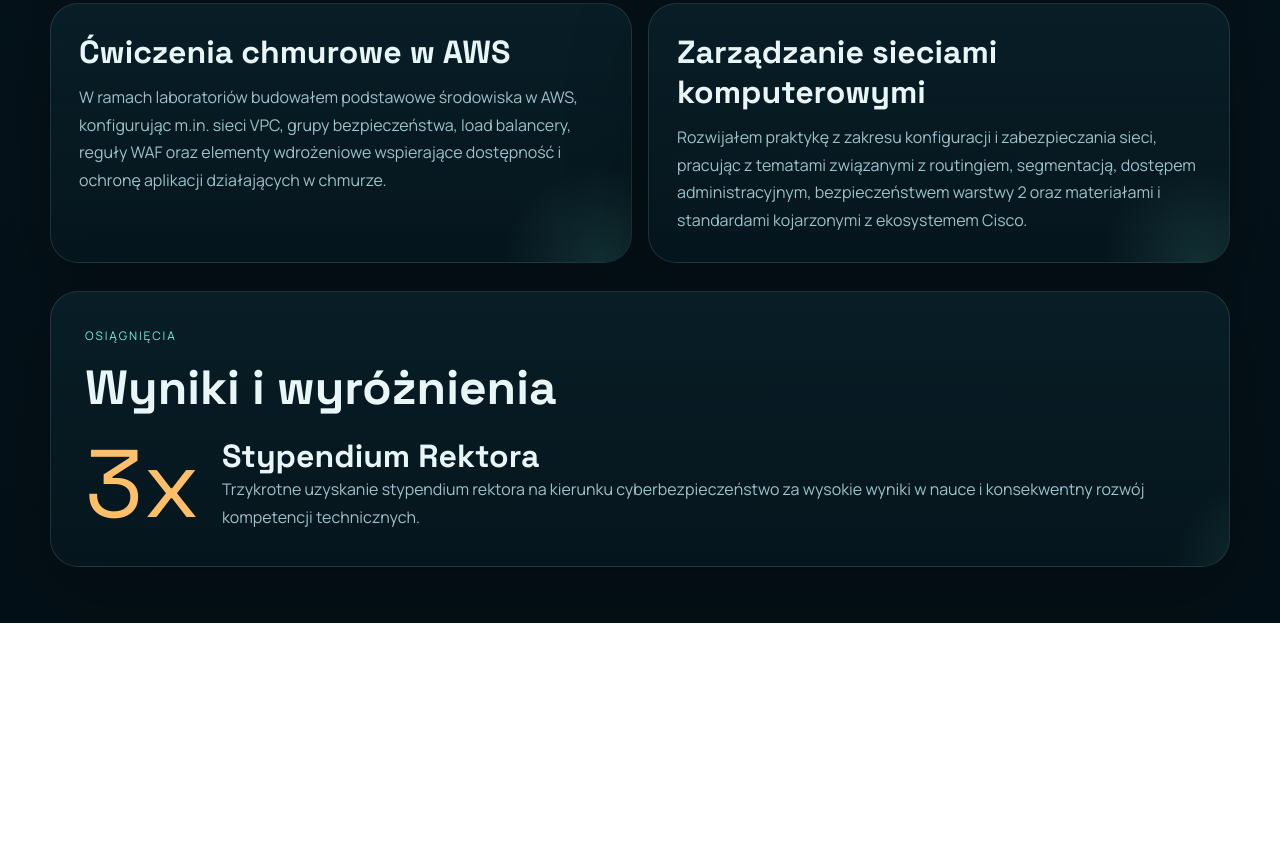
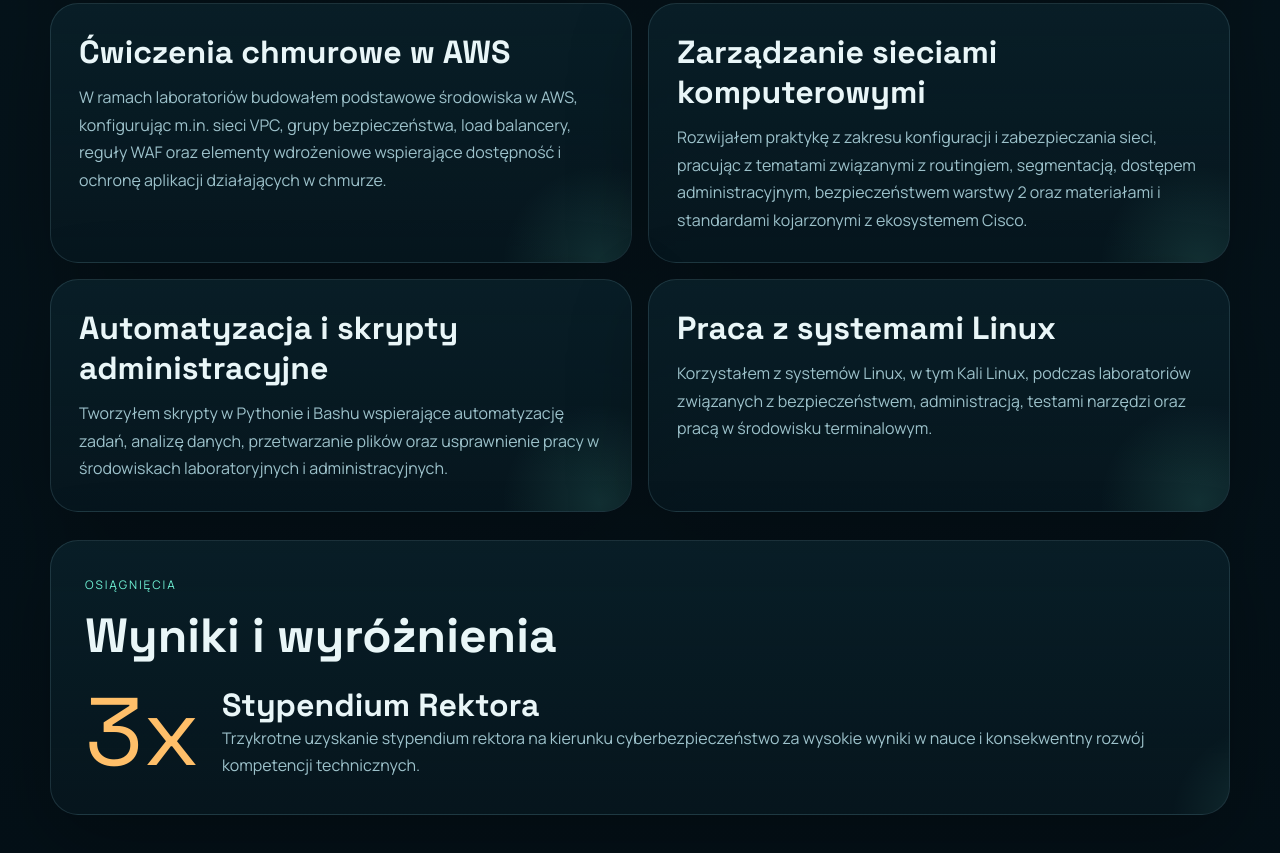
Before and after one commit to chairenjoyer/chairenjoyer.github.io, a plain HTML site: page index.html in a window 1280 px wide. Shown: the part 3505-4358 px from the top of the page. Before the commit the page ends 4128 px from the top, so only its background shows below. Drawn offline with Linux system fonts and the light colour scheme.

Commit message:
add skills

```diff
--- a/index.html
+++ b/index.html
@@ -293,6 +293,21 @@
                 oraz materiałami i standardami kojarzonymi z ekosystemem Cisco.
               </p>
             </article>
+            <article class="mini-card panel">
+              <h3 data-i18n="lab5.title">Automatyzacja i skrypty administracyjne</h3>
+              <p data-i18n="lab5.body">
+                Tworzyłem skrypty w Pythonie i Bashu wspierające automatyzację zadań, analizę danych,
+                przetwarzanie plików oraz usprawnienie pracy w środowiskach laboratoryjnych i
+                administracyjnych.
+              </p>
+            </article>
+            <article class="mini-card panel">
+              <h3 data-i18n="lab6.title">Praca z systemami Linux</h3>
+              <p data-i18n="lab6.body">
+                Korzystałem z systemów Linux, w tym Kali Linux, podczas laboratoriów związanych z
+                bezpieczeństwem, administracją, testami narzędzi oraz pracą w środowisku terminalowym.
+              </p>
+            </article>
           </div>
         </section>
 
--- a/script.js
+++ b/script.js
@@ -67,6 +67,12 @@ const translations = {
     "lab4.title": "Zarządzanie sieciami komputerowymi",
     "lab4.body":
       "Rozwijałem praktykę z zakresu konfiguracji i zabezpieczania sieci, pracując z tematami związanymi z routingiem, segmentacją, dostępem administracyjnym, bezpieczeństwem warstwy 2 oraz materiałami i standardami kojarzonymi z ekosystemem Cisco.",
+    "lab5.title": "Automatyzacja i skrypty administracyjne",
+    "lab5.body":
+      "Tworzyłem skrypty w Pythonie i Bashu wspierające automatyzację zadań, analizę danych, przetwarzanie plików oraz usprawnienie pracy w środowiskach laboratoryjnych i administracyjnych.",
+    "lab6.title": "Praca z systemami Linux",
+    "lab6.body":
+      "Korzystałem z systemów Linux, w tym Kali Linux, podczas laboratoriów związanych z bezpieczeństwem, administracją, testami narzędzi oraz pracą w środowisku terminalowym.",
     "achievements.eyebrow": "Osiągnięcia",
     "achievements.title": "Wyniki i wyróżnienia",
     "achievements.itemTitle": "Stypendium Rektora",
@@ -141,6 +147,12 @@ const translations = {
     "lab4.title": "Computer network administration",
     "lab4.body":
       "I developed hands-on networking skills in configuration and security, working with routing, segmentation, secure administrative access, Layer 2 protection, and topics commonly associated with the Cisco ecosystem.",
+    "lab5.title": "Automation and administrative scripting",
+    "lab5.body":
+      "I created Python and Bash scripts supporting task automation, data processing, file handling, and workflow improvements in both laboratory and administrative environments.",
+    "lab6.title": "Working with Linux systems",
+    "lab6.body":
+      "I used Linux systems, including Kali Linux, during labs focused on security, administration, tool usage, and terminal-based work.",
     "achievements.eyebrow": "Achievements",
     "achievements.title": "Results and distinctions",
     "achievements.itemTitle": "Rector's Scholarship",
```
